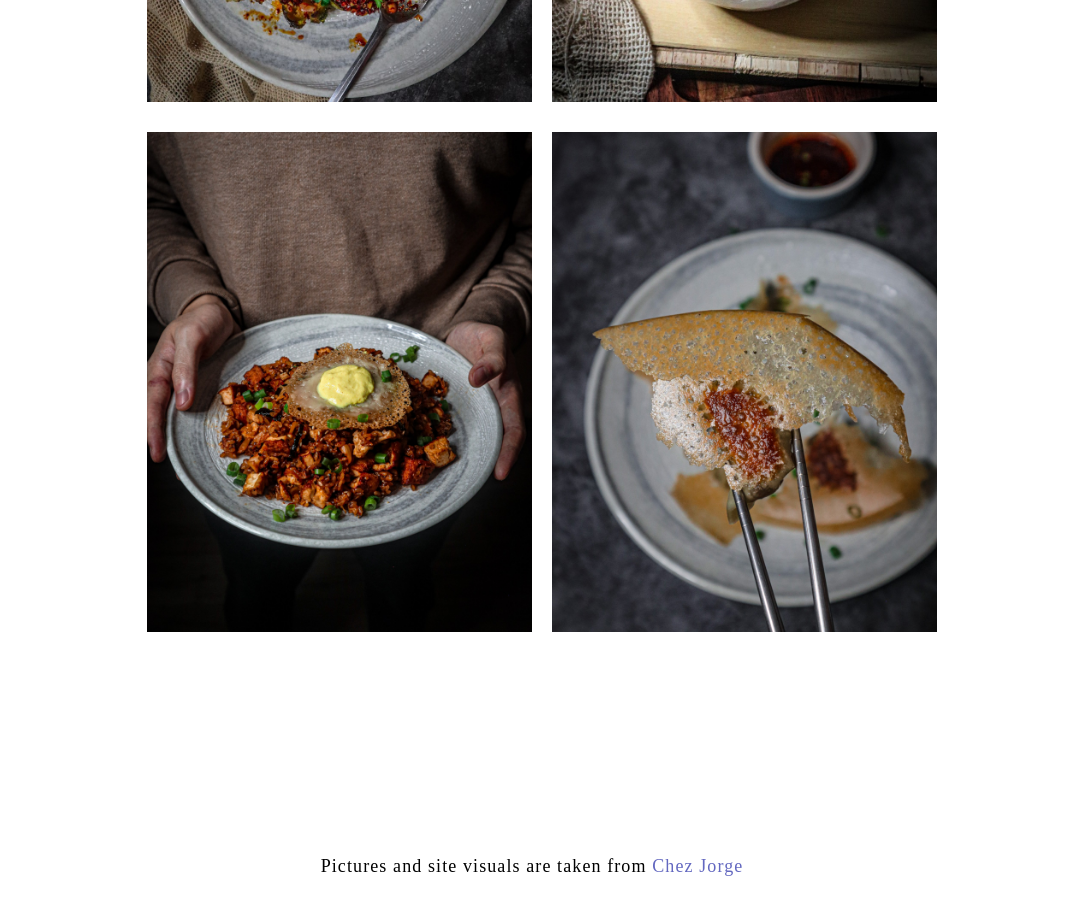
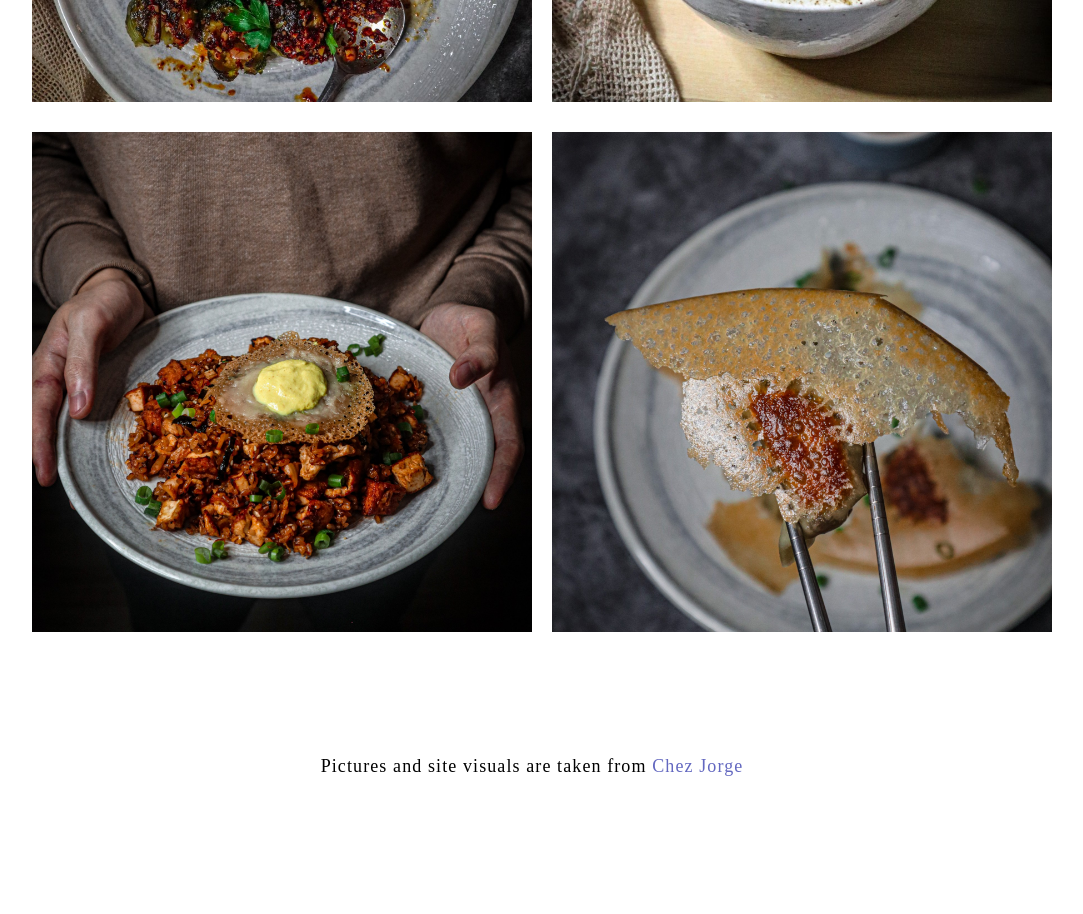
Before and after one commit to alynioke/exercise-sass-ready, a website: page index.html in a window 1280 px wide. Shown: the part 960-1874 px from the top of the page, without its empty margins (108-1191 px from the left). After the commit the page ends 1801 px from the top, so only its background shows below. Drawn offline with Linux system fonts and the light colour scheme; a web font is replaced by a local one.

Commit message:
Define square mixin and use it on logo and recipe image

```diff
--- a/sass/footer.scss
+++ b/sass/footer.scss
@@ -1,6 +1,6 @@
 @import 'variables';
 $margin-mobile: 50px;
-$margin-desktop: 220px;
+$margin-desktop: 120px;
 
 .footer {
   width: 100%;
--- a/sass/header.scss
+++ b/sass/header.scss
@@ -35,7 +35,7 @@
   }
 
   .logo {
-    width: $logo-width;
+    @include square($logo-width);
     fill: $primary-color;
   }
 
--- a/sass/helpers.scss
+++ b/sass/helpers.scss
@@ -4,3 +4,8 @@
   align-items: center;
   justify-content: center;
 }
+
+@mixin square($size) {
+  width: $size;
+  height: $size;
+}
--- a/sass/recipes.scss
+++ b/sass/recipes.scss
@@ -33,18 +33,19 @@
   }
 
   .image {
-    max-width: 100%;
-    max-height: 500px;
+    @include square(250px);
     position: relative;
     display: block;
-    width: 100%;
-    height: auto;
     object-fit: cover;
+
+    @media only screen and (min-width: $mq) {
+      @include square(500px);
+    }
   }
 
   .link {
     position: relative;
-    display: block;
+    display: table-cell;
   }
 
   .title {
```
Also changed, not shown: css/styles.css.
